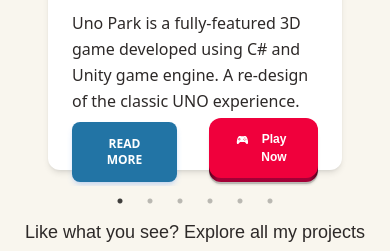
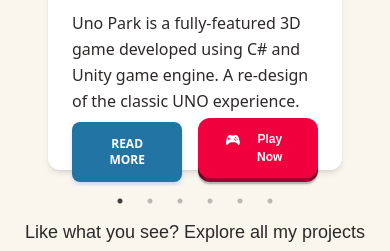
Before and after one commit to Cdguzmanr/StreamlinePortfolio, a Next.js app in the folder portfolio/: page / in a window 390 px wide. Shown: the part 3593-3844 px from the top of the page. Built offline with nearby package versions, Linux system fonts and the light colour scheme.

Commit message:
Fixed  PlayBtn display error in mobile

```diff
--- a/portfolio/components/CardPro.tsx
+++ b/portfolio/components/CardPro.tsx
@@ -49,7 +49,7 @@ const CardPro: React.FC<ProjectCardProps> = ({ project }) => {
         </p>
       </div>
 
-      <div className="p-6 pt-0 mt-auto flex flex-row gap-8">
+      <div className="p-6 pt-0 mt-auto flex flex-row gap-4 md:gap-8">
         <button
           onClick={handleViewProject}
           data-ripple-light="true"
```
